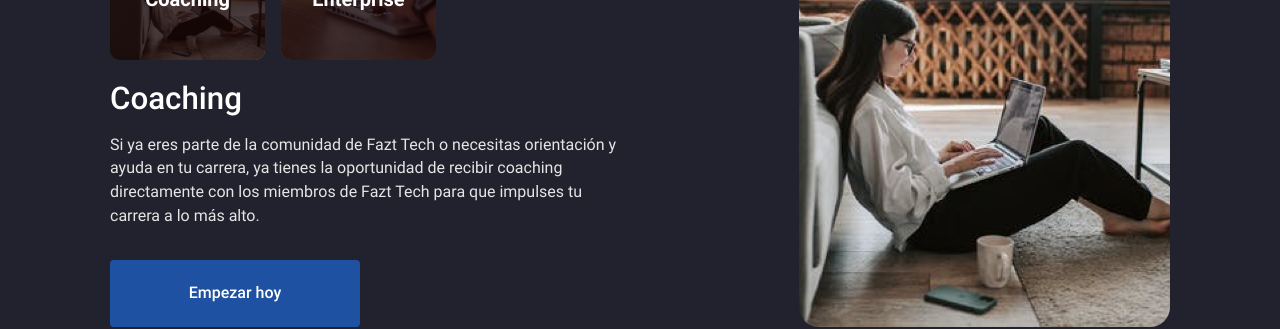
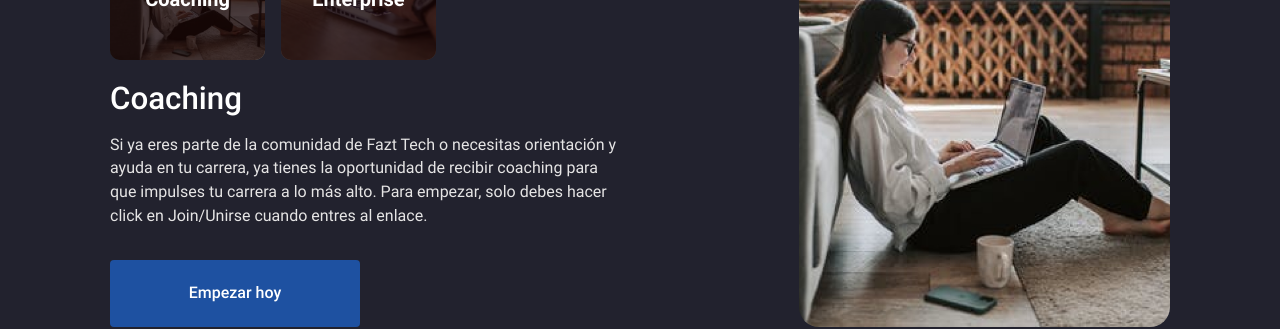
Before and after one commit to JCruz-Dev/community-code, a Next.js app: page / in a window 1280 px wide. Shown: the part 2080-2409 px from the top of the page. Built offline with nearby package versions, Linux system fonts and the light colour scheme.

Commit message:
Fix: Changes text in we do description and adds external url

```diff
--- a/src/components/wedo/index.tsx
+++ b/src/components/wedo/index.tsx
@@ -233,16 +233,18 @@ const ComponentWeDo: React.FC = () => {
     {
       title: 'Coaching',
       desc1:
-        'Si ya eres parte de la comunidad de Fazt Tech o necesitas orientación y ayuda en tu carrera, ya tienes la oportunidad de recibir coaching directamente con los miembros de Fazt Tech para que impulses tu carrera a lo más alto.',
+        'Si ya eres parte de la comunidad de Fazt Tech o necesitas orientación y ayuda en tu carrera, ya tienes la oportunidad de recibir coaching para que impulses tu carrera a lo más alto. Para empezar, solo debes hacer click en Join/Unirse cuando entres al enlace.',
       desc2: '',
-      img: 'image1.jpg'
+      img: 'image1.jpg',
+      url: 'https://www.youtube.com/faztcode'
     },
     {
       title: 'Enterprise',
       desc1:
         'Ahora también te ayudamos a crecer tu negocio. Contrata los servicios de desarrollo de software con los mejores programadores de la comunidad Fazt Tech. Crea tus aplicaciones web, moviles, de escritorio y cualquier otra idea que tengas para tu negocio.',
       desc2: '',
-      img: 'image2.jpg'
+      img: 'image2.jpg',
+      url: '#'
     }
   ];
   const [optionSelect, setoptionSelect] = useState(fakedata[0]);
@@ -279,7 +281,9 @@ const ComponentWeDo: React.FC = () => {
             <h3>{optionSelect.title}</h3>
             <span>{optionSelect.desc1}</span>
             {optionSelect.desc2 !== '' ? <span>{optionSelect.desc2}</span> : null}
-            <ButtonShared color="accent">Empezar hoy</ButtonShared>
+            <a href={optionSelect.url} target="_blank" rel="noreferrer">
+              <ButtonShared color="accent">Empezar hoy</ButtonShared>
+            </a>
           </TitleSelectContainerStyled>
         </ContentContainerStyled>
       </WeDoContainerStyled>
```
